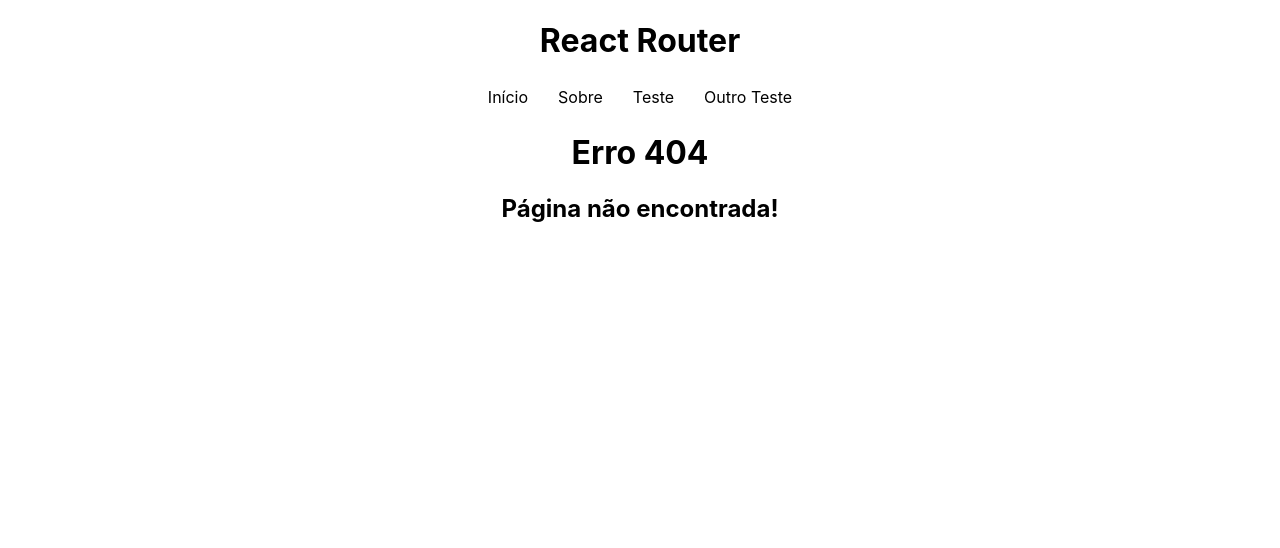
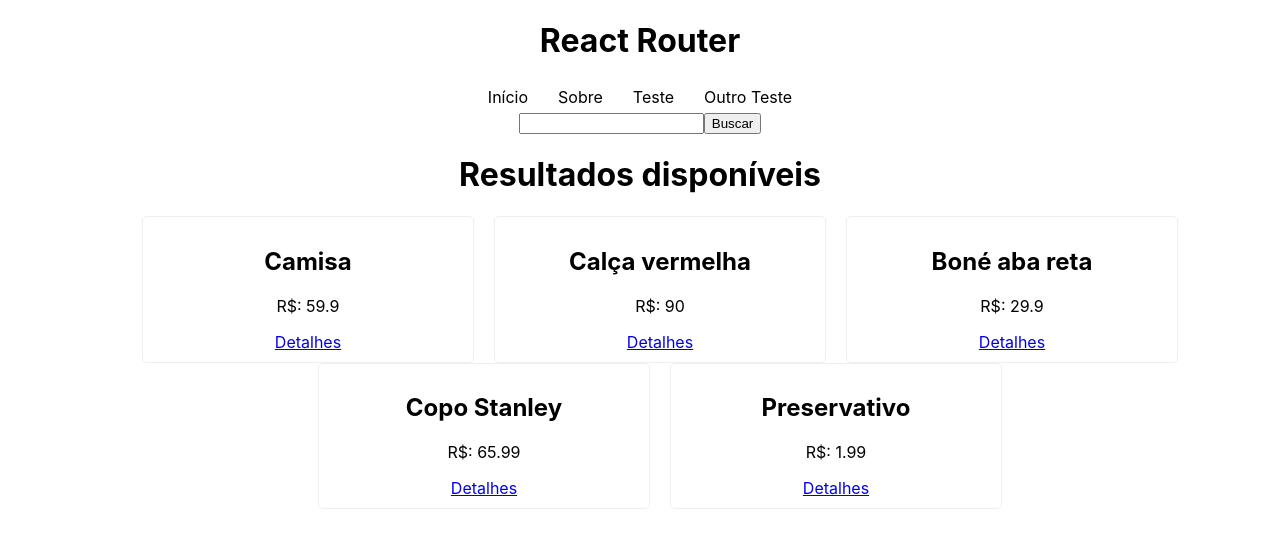
Before and after one commit to antoniolazarosantos/curso_react, a React (Create React App) app in the folder arquivos/8_REACT_ROUTER/reactrouter/: page /search in a window 1280 px wide. Before the commit this address had no page. Shown: the top 548 px of the page. Built offline with nearby package versions, Linux system fonts and the light colour scheme; data requests are answered from the project's data file.

Commit message:
Searchform .... Navigate To...

```diff
--- a/arquivos/8_REACT_ROUTER/reactrouter/src/App.js
+++ b/arquivos/8_REACT_ROUTER/reactrouter/src/App.js
@@ -7,6 +7,8 @@
 import Product from './pages/Product';
 import Info from './pages/Info';
 import Notfound from './pages/Notfound';
+import Searchform from './components/Searchform';
+import Search from './pages/Search';
 
 
 function App() {
@@ -15,12 +17,14 @@
      <h1>React Router</h1>
      <BrowserRouter>
      <Navbar />
+     <Searchform />
      <Routes>
       <Route path="/" element={<Home/>} />
       <Route path="/about" element={<About/>} />
-      <Route path="/produtos" Navigate to = "http://localhost:3000/products" />
       <Route path="/products/:id" element={<Product/>} />
       <Route path="/products/:id/info" element={<Info/>} />
+      <Route path="/search" element={<Search/>} />
+      <Route path="/company" element={<Navigate to = "/about" />} />
       <Route path="*" element = {<Notfound/>} />
      </Routes>
      </BrowserRouter>
--- a/arquivos/8_REACT_ROUTER/reactrouter/src/components/Navbar.js
+++ b/arquivos/8_REACT_ROUTER/reactrouter/src/components/Navbar.js
@@ -1,5 +1,5 @@
 import React from 'react';
-import { Link, NavLink } from 'react-router-dom';
+import {NavLink } from 'react-router-dom';
 
 import './Navbar.css';
 
--- /dev/null
+++ b/arquivos/8_REACT_ROUTER/reactrouter/src/components/Searchform.js
@@ -0,0 +1,22 @@
+import {useNavigate} from 'react-router-dom';
+import {useState} from 'react';
+
+const Searchform = () => {
+    const navigate = useNavigate();
+
+    const [query,setQuery] = useState();
+
+    const handleSubmit = (e) => {
+        e.preventDefault();
+        navigate("/search?q="+query);
+
+    }
+  return (
+    <form onSubmit={handleSubmit}>
+       <input type="text" onChange={(e) => {setQuery(e.target.value)}} />
+       <input type="submit" value="Buscar" />
+    </form>
+  )
+}
+
+export default Searchform;
--- /dev/null
+++ b/arquivos/8_REACT_ROUTER/reactrouter/src/pages/Search.js
@@ -0,0 +1,28 @@
+import { useSearchParams, Link } from "react-router-dom";
+
+import { useFetch } from "../hooks/useFetch";
+
+const Search = () => {
+    const [searchParams] = useSearchParams();
+    const url =  "http://localhost:3000/products?" + searchParams;
+
+    const {data: items, loading, error } = useFetch(url);
+  return (
+    <div>
+        <h1>Resultados disponíveis</h1>
+        <ul className="produtos">
+        {items &&
+          items.map((item) => (
+            <li key={item.id}>
+              <h2>{item.name}</h2>
+              <p>R$: {item.price}</p>
+              {/* 4  - rota dinamica */}
+              <Link to={`/products/${item.id}`}>Detalhes</Link>
+            </li>
+          ))}
+      </ul>
+    </div>
+  )
+};
+
+export default Search;
```
